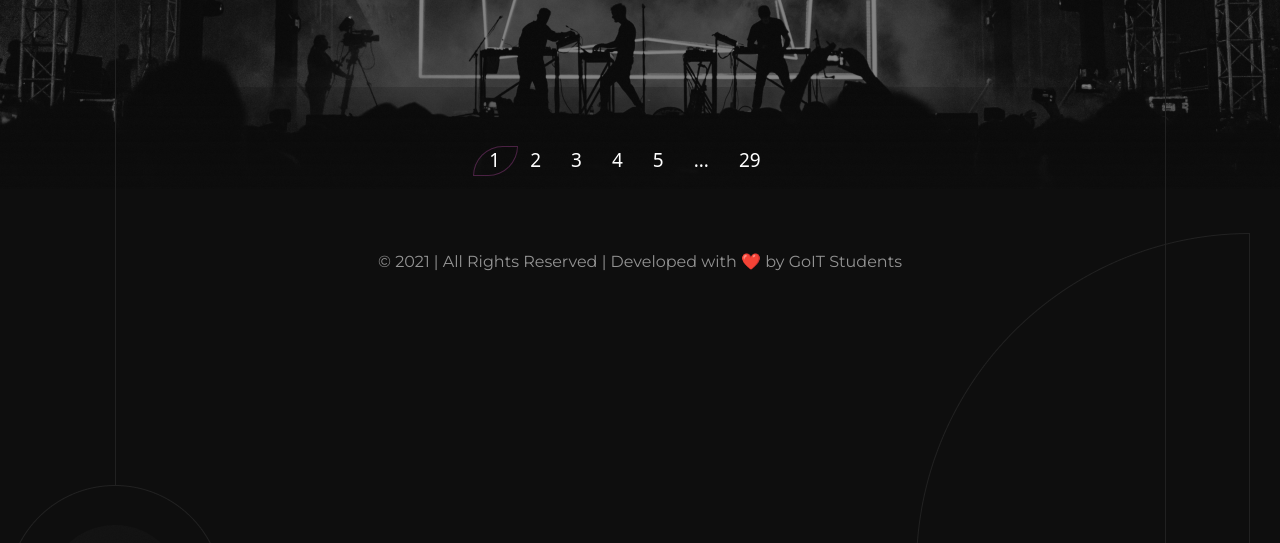
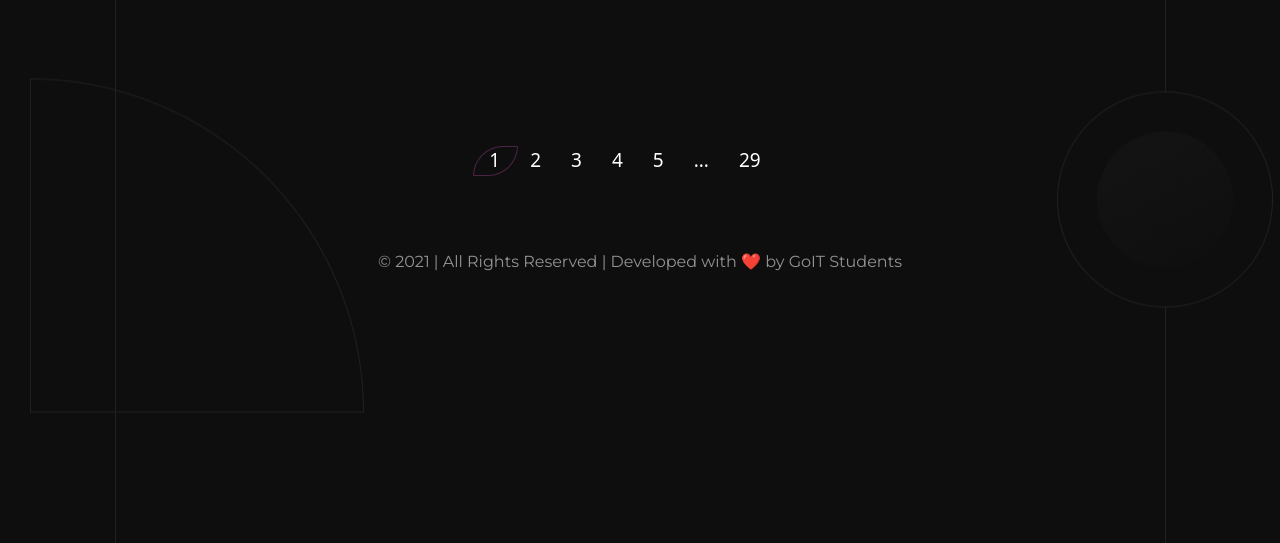
Before and after one commit to Elenael1/team-project, a website built with Parcel: page src/index.html in a window 1280 px wide. Shown: the part 257-800 px from the top of the page. Built offline with nearby package versions, Linux system fonts and the light colour scheme; no server answers.

Commit message:
backgroung

```diff
--- a/src/sass/basic.scss
+++ b/src/sass/basic.scss
@@ -6,9 +6,11 @@
 }
 
 body {
-    background-image:url(../images/bg.png) ;
-    background-size: 100%;
-    background-repeat: no-repeat;
+    background: url(../images/bg.png) no-repeat center;
+        -webkit-background-size: cover;
+        -moz-background-size: cover;
+        -o-background-size: cover;
+        background-size: cover;
 }
 
 .container {
```
Also changed, not shown: 2 other files.
